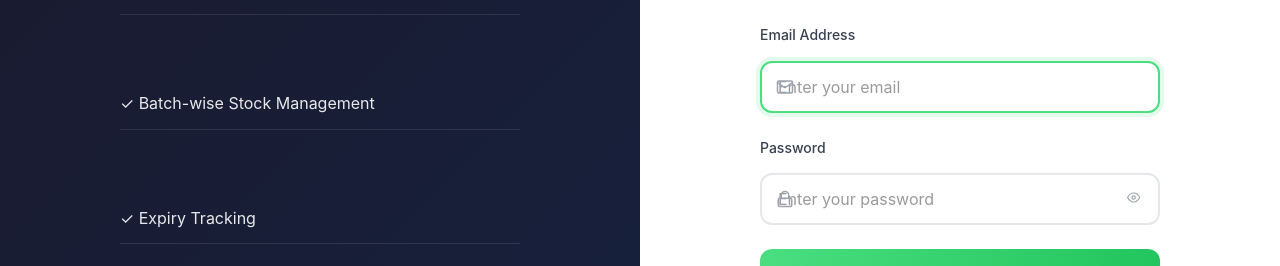
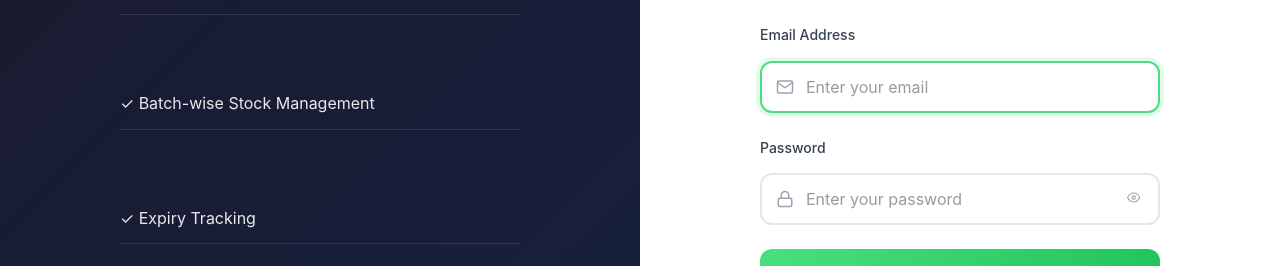
Before and after one commit to rohitsonare465/medineo-enterprises-, a React (Create React App) app: page /erp/login in a window 1280 px wide. Shown: the part 258-524 px from the top of the page. Built offline with nearby package versions, Linux system fonts and the light colour scheme; the HTML template or start-up script is replaced by a standard one.

Commit message:
fix ui/ux issue

```diff
--- a/src/erp/pages/Login.css
+++ b/src/erp/pages/Login.css
@@ -99,8 +99,12 @@
   font-size: 1.125rem;
 }
 
-.form-input.with-icon {
+.login-form .form-input.with-icon {
   padding-left: 2.75rem;
+}
+
+.login-form .form-input.with-password-toggle {
+  padding-right: 2.75rem;
 }
 
 .login-form .form-input {
--- a/src/erp/pages/Login.jsx
+++ b/src/erp/pages/Login.jsx
@@ -74,7 +74,7 @@ const Login = () => {
                   <FiLock className="input-icon" />
                   <input
                     type={showPassword ? 'text' : 'password'}
-                    className="form-input with-icon"
+                    className="form-input with-icon with-password-toggle"
                     placeholder="Enter your password"
                     value={password}
                     onChange={(e) => setPassword(e.target.value)}
```
